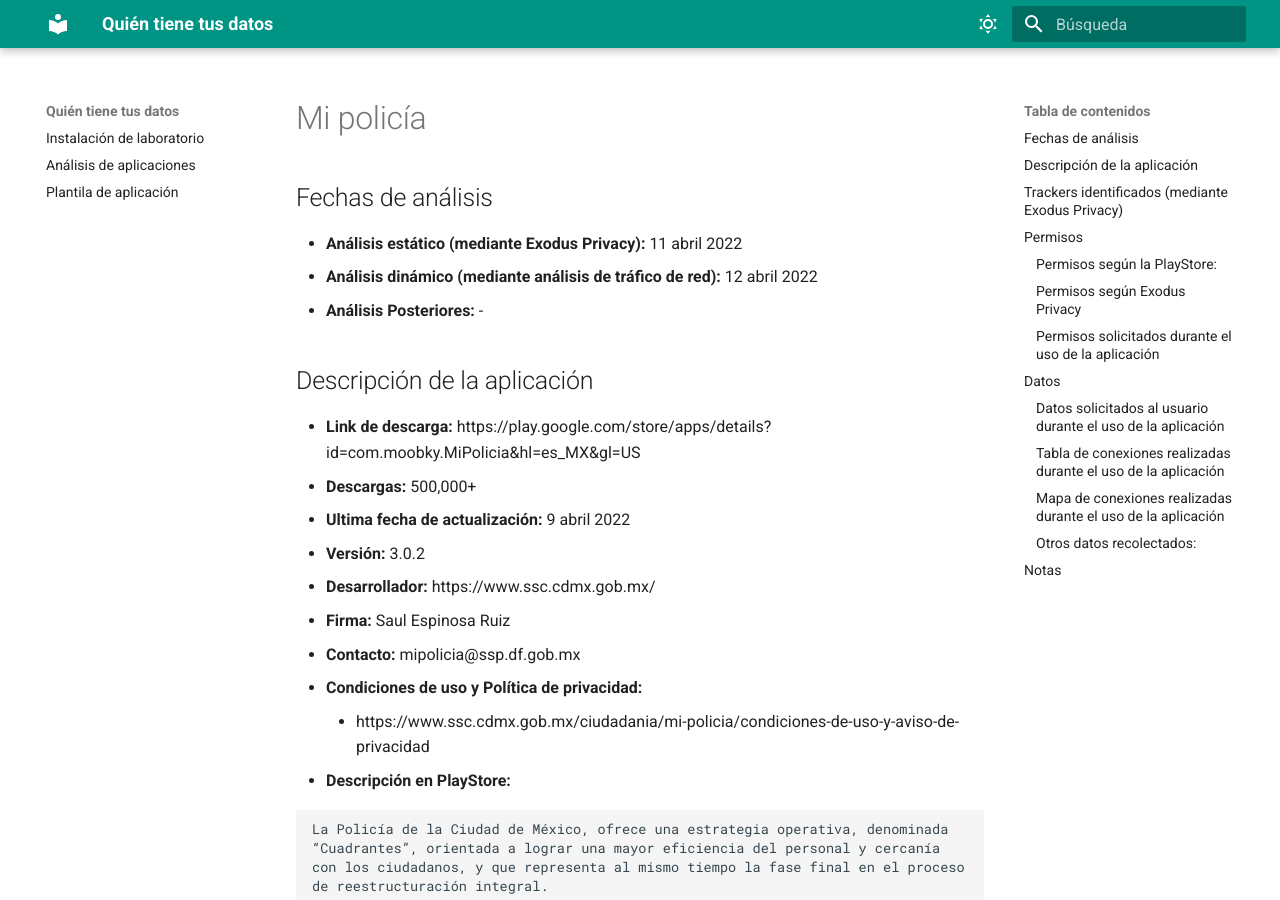
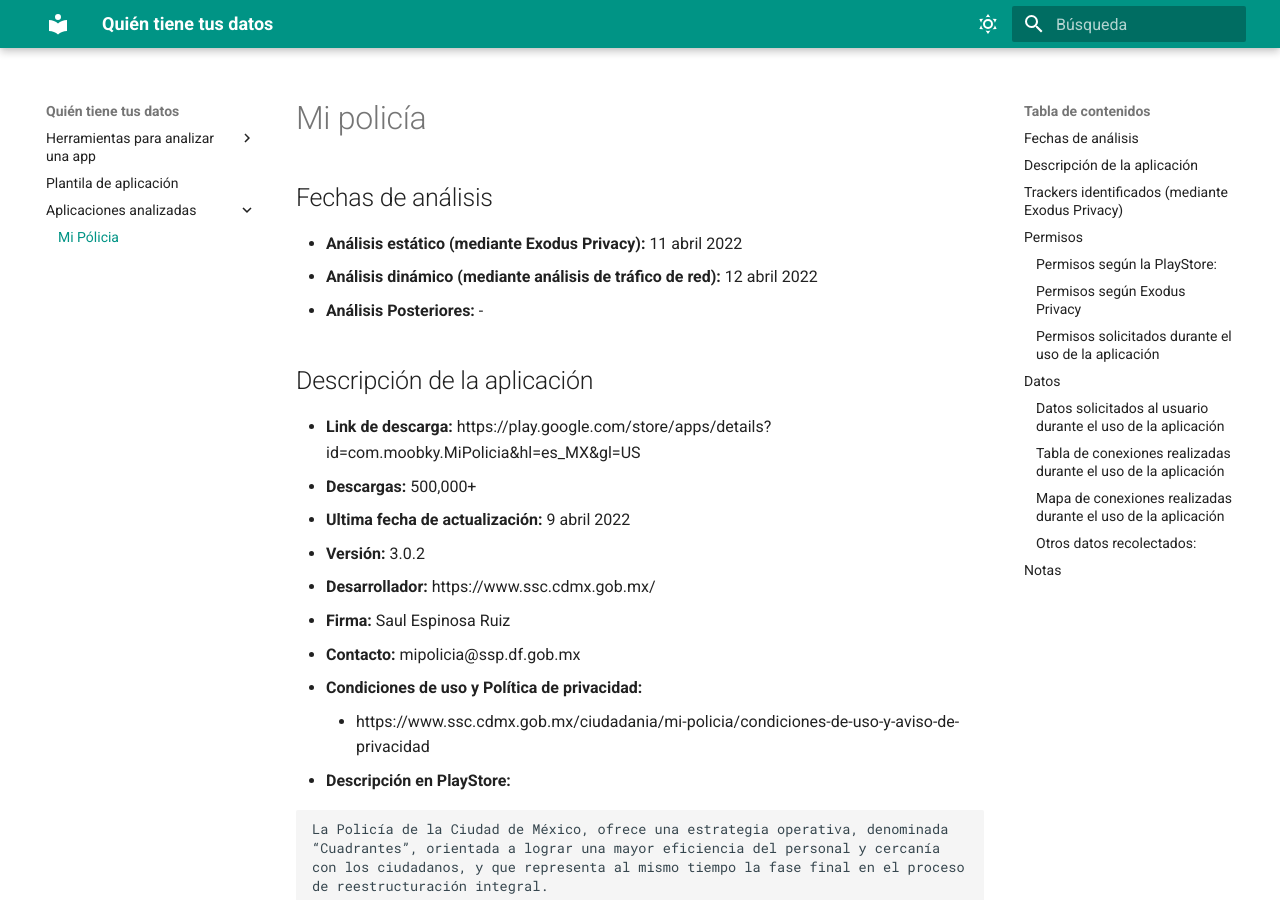
Before and after one commit to Socialtic/qttd, an MkDocs documentation site: the page built from docs/2022-03/mi-policia.md, in a window 1280 px wide and 900 px high. Built offline with MkDocs 1.6.1 and Material for MkDocs 9.7.7, drawn with Linux system fonts in a browser that asks for light colours.

Commit message:
Update mkdocs.yml

```diff
--- a/mkdocs.yml
+++ b/mkdocs.yml
@@ -3,9 +3,12 @@
 site_description: Documentación del proyecto "Quién tiene tus datos"
 
 nav:
-  - 'instalacion_laboratorio.md'
-  - 'analisis_aplicaciones.md'
-  - Plantila de aplicación: 'plantilla_app.md'
+  - 'Herramientas para analizar una app':
+      - 'instalacion_laboratorio.md'
+      - 'analisis_aplicaciones.md'
+  - 'Plantila de aplicación': 'plantilla_app.md'
+  - 'Aplicaciones analizadas':
+      - 'Mi Pólicia': '2022-03/mi-policia.md'
 
 theme:
   name: material
```
